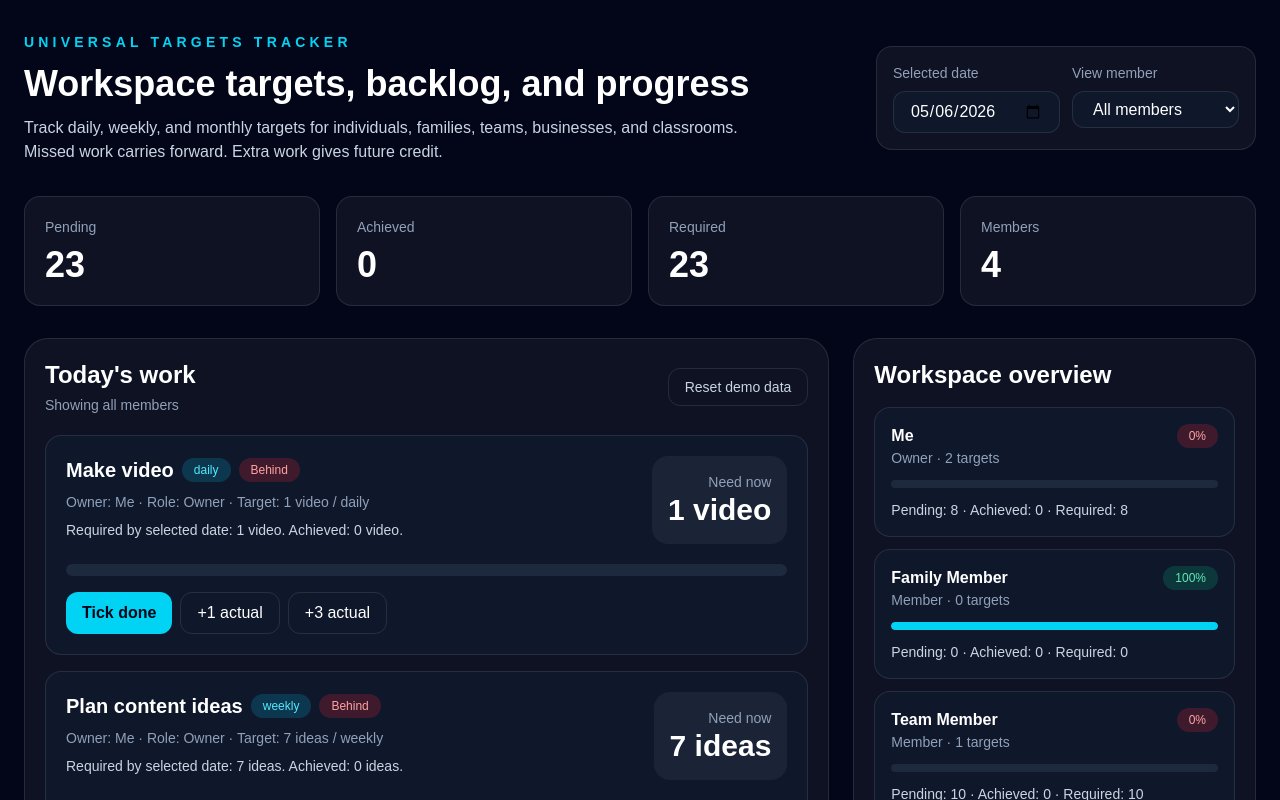
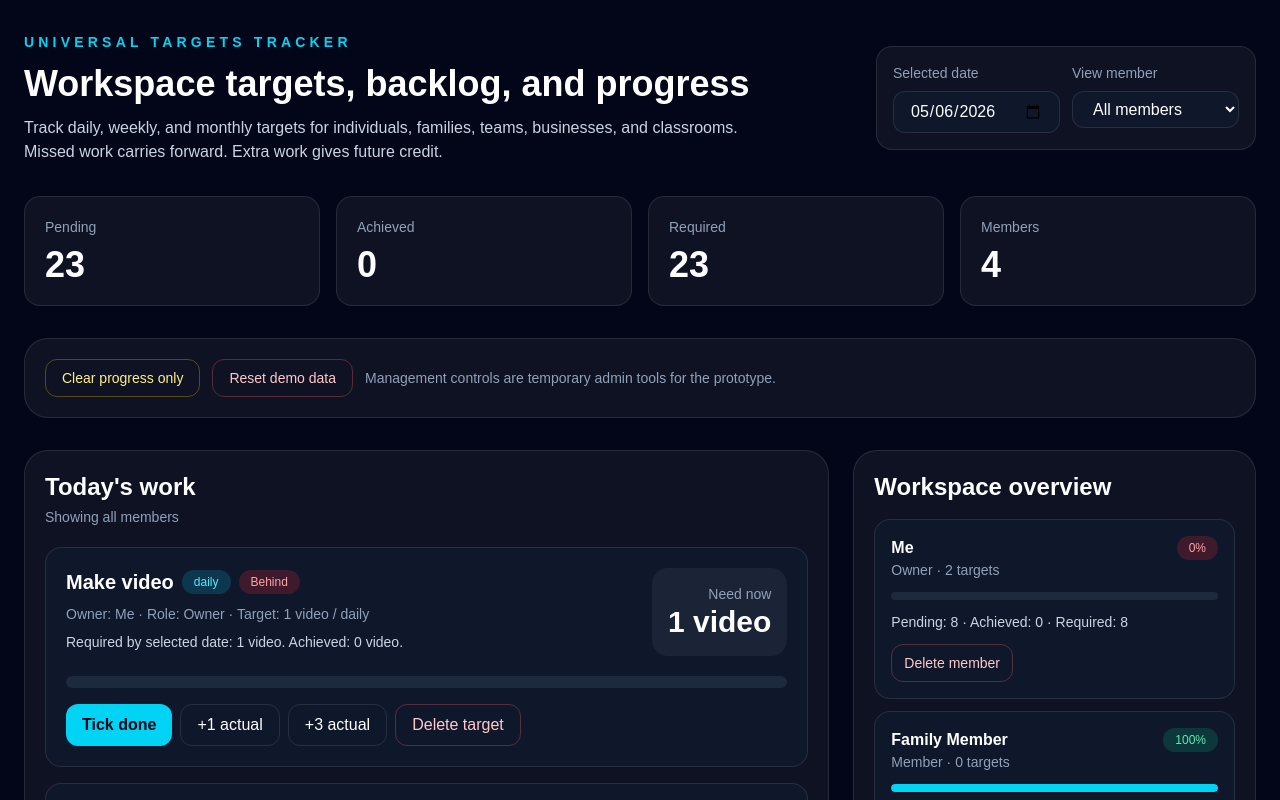
Before and after one commit to hamzajnj1997/universal-targets-tracker, a Next.js app: page / in a window 1280 px wide. Shown: the top 800 px of the page. Built offline with nearby package versions, Linux system fonts and the light colour scheme.

Commit message:
Add prototype management controls

```diff
--- a/app/page.tsx
+++ b/app/page.tsx
@@ -33,29 +33,13 @@ type SavedAppState = {
   logs: ProgressLog[];
 };
 
-const STORAGE_KEY = "universal-targets-tracker-demo-v2";
+const STORAGE_KEY = "universal-targets-tracker-demo-v3";
 
 const initialMembers: Member[] = [
-  {
-    id: "me",
-    name: "Me",
-    role: "Owner",
-  },
-  {
-    id: "family",
-    name: "Family Member",
-    role: "Member",
-  },
-  {
-    id: "team",
-    name: "Team Member",
-    role: "Member",
-  },
-  {
-    id: "student",
-    name: "Student",
-    role: "Student",
-  },
+  { id: "me", name: "Me", role: "Owner" },
+  { id: "family", name: "Family Member", role: "Member" },
+  { id: "team", name: "Team Member", role: "Member" },
+  { id: "student", name: "Student", role: "Student" },
 ];
 
 function formatDateISO(date: Date) {
@@ -338,7 +322,87 @@ export default function Home() {
     setNewMemberRole("Member");
   }
 
+  function deleteTarget(targetId: string) {
+    const target = targets.find((item) => item.id === targetId);
+
+    if (!target) return;
+
+    const shouldDelete = window.confirm(
+      `Delete target "${target.title}"? Its progress logs will also be removed.`
+    );
+
+    if (!shouldDelete) return;
+
+    setTargets((currentTargets) =>
+      currentTargets.filter((item) => item.id !== targetId)
+    );
+
+    setLogs((currentLogs) =>
+      currentLogs.filter((log) => log.targetId !== targetId)
+    );
+  }
+
+  function deleteMember(memberId: string) {
+    const member = members.find((item) => item.id === memberId);
+
+    if (!member) return;
+
+    if (members.length <= 1) {
+      window.alert("You must keep at least one member.");
+      return;
+    }
+
+    const memberTargets = targets.filter(
+      (target) => target.ownerId === memberId
+    );
+
+    const shouldDelete = window.confirm(
+      `Delete member "${member.name}"? This will also delete ${memberTargets.length} targets assigned to this member.`
+    );
+
+    if (!shouldDelete) return;
+
+    const memberTargetIds = memberTargets.map((target) => target.id);
+
+    setMembers((currentMembers) =>
+      currentMembers.filter((item) => item.id !== memberId)
+    );
+
+    setTargets((currentTargets) =>
+      currentTargets.filter((target) => target.ownerId !== memberId)
+    );
+
+    setLogs((currentLogs) =>
+      currentLogs.filter((log) => !memberTargetIds.includes(log.targetId))
+    );
+
+    if (selectedMemberId === memberId) {
+      setSelectedMemberId("all");
+    }
+
+    if (newOwnerId === memberId) {
+      const nextMember = members.find((item) => item.id !== memberId);
+      setNewOwnerId(nextMember?.id ?? "me");
+    }
+  }
+
+  function clearProgressLogs() {
+    const shouldClear = window.confirm(
+      "Clear all progress logs? Targets and members will stay, but achieved values will reset to zero."
+    );
+
+    if (!shouldClear) return;
+
+    setLogs([]);
+  }
+
   function resetDemoData() {
+    const shouldReset = window.confirm(
+      "Reset demo data? This will restore the original members and targets."
+    );
+
+    if (!shouldReset) return;
+
     window.localStorage.removeItem(STORAGE_KEY);
     setMembers(initialMembers);
     setTargets(initialTargets);
@@ -439,10 +503,29 @@ export default function Home() {
           </div>
         </section>
 
+        <section className="mb-8 flex flex-wrap gap-3 rounded-3xl border border-white/10 bg-white/5 p-5">
+          <button
+            onClick={clearProgressLogs}
+            className="rounded-xl border border-yellow-400/30 px-4 py-2 text-sm text-yellow-200 hover:bg-yellow-400/10"
+          >
+            Clear progress only
+          </button>
+
+          <button
+            onClick={resetDemoData}
+            className="rounded-xl border border-red-400/30 px-4 py-2 text-sm text-red-200 hover:bg-red-400/10"
+          >
+            Reset demo data
+          </button>
+
+          <p className="flex items-center text-sm text-slate-400">
+            Management controls are temporary admin tools for the prototype.
+          </p>
+        </section>
+
         <div className="grid gap-6 xl:grid-cols-[2fr_1fr]">
           <section className="rounded-3xl border border-white/10 bg-white/5 p-5">
-            <div className="mb-5 flex flex-col gap-3 md:flex-row md:items-center md:justify-between">
-              <div>
+            <div className="mb-5">
               <h2 className="text-2xl font-bold">Today&apos;s work</h2>
               <p className="mt-1 text-sm text-slate-400">
                 Showing{" "}
@@ -451,14 +534,6 @@ export default function Home() {
                   : members.find((member) => member.id === selectedMemberId)
                       ?.name}
               </p>
-              </div>
-
-              <button
-                onClick={resetDemoData}
-                className="rounded-xl border border-white/10 px-4 py-2 text-sm text-slate-300 hover:bg-white/10"
-              >
-                Reset demo data
-              </button>
             </div>
 
             <div className="space-y-4">
@@ -552,6 +627,13 @@ export default function Home() {
                     >
                       +3 actual
                     </button>
+
+                    <button
+                      onClick={() => deleteTarget(row.target.id)}
+                      className="rounded-xl border border-red-400/30 px-4 py-2 text-red-200 hover:bg-red-400/10"
+                    >
+                      Delete target
+                    </button>
                   </div>
                 </div>
               ))}
@@ -606,6 +688,13 @@ export default function Home() {
                       Pending: {row.pending} · Achieved: {row.achieved} ·
                       Required: {row.required}
                     </p>
+
+                    <button
+                      onClick={() => deleteMember(row.member.id)}
+                      className="mt-3 rounded-xl border border-red-400/30 px-3 py-2 text-sm text-red-200 hover:bg-red-400/10"
+                    >
+                      Delete member
+                    </button>
                   </div>
                 ))}
               </div>
```
Lines whose indentation alone changed are shown as unchanged.
